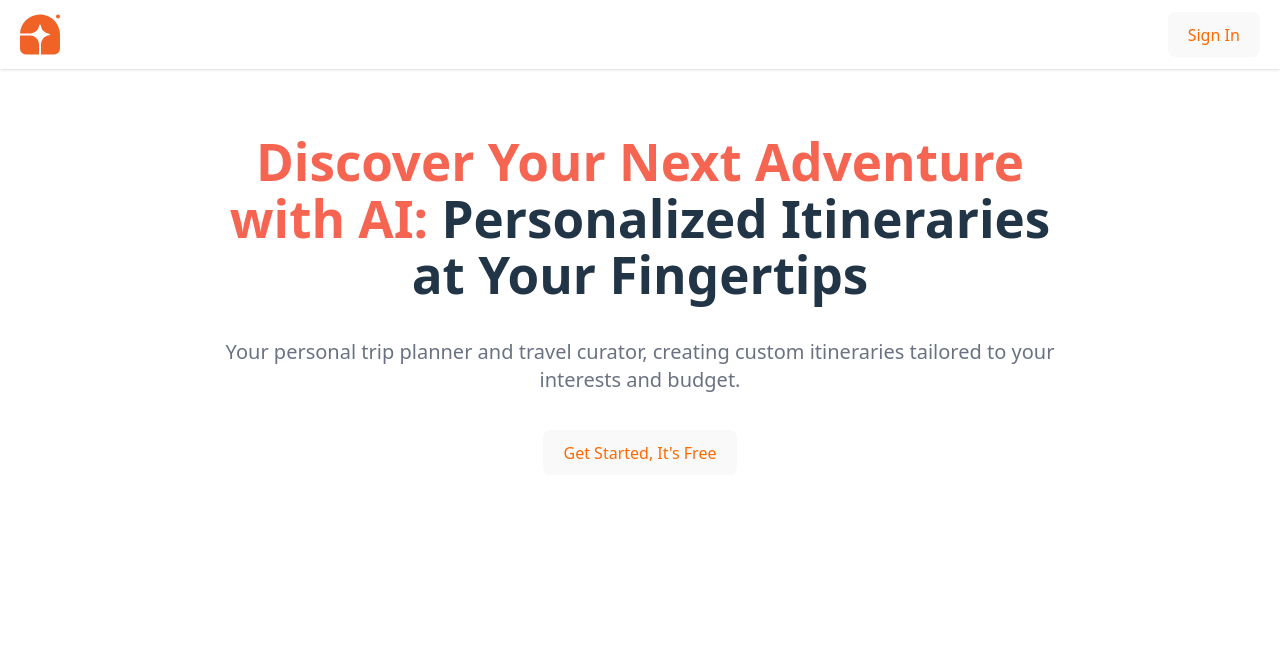
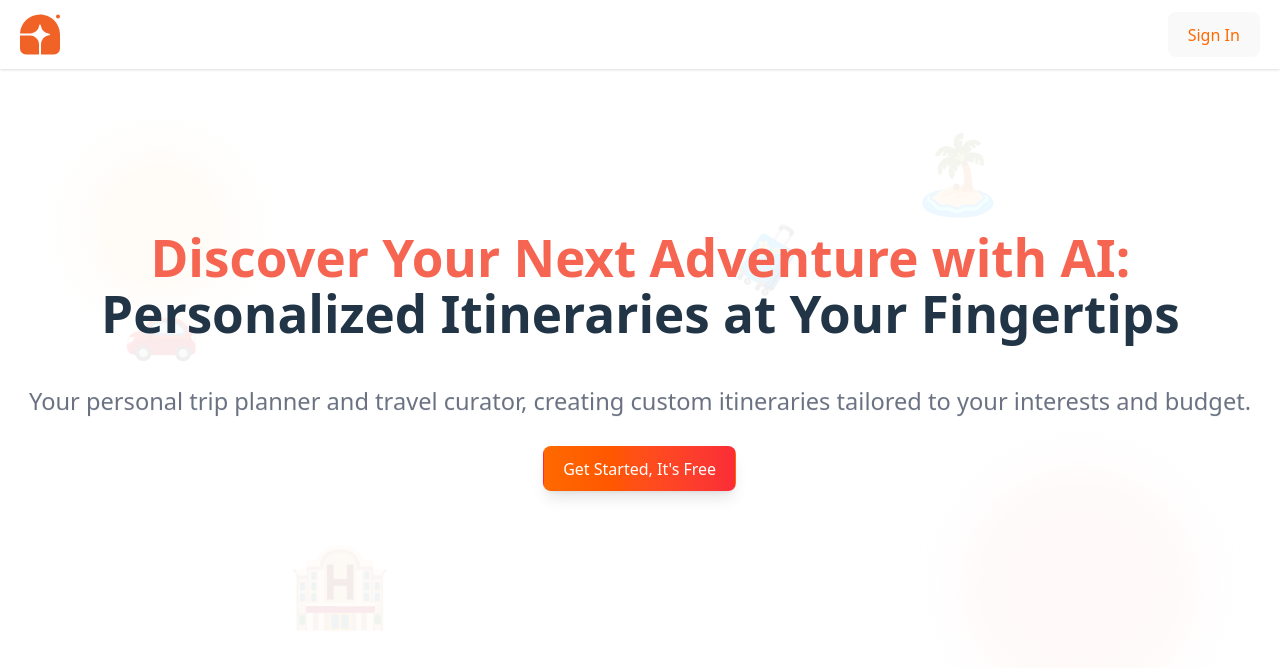
Before and after one commit to Amankr200/AI-TRAVEL-PLANNER, a React (Vite) app: page / in a window 1280 px wide. Shown: the top 668 px of the page. Built offline with nearby package versions, Linux system fonts and the light colour scheme; no server answers.

Commit message:
ui enhanced

```diff
--- a/package.json
+++ b/package.json
@@ -18,6 +18,7 @@
     "react-dom": "^19.0.0",
     "react-google-places-autocomplete": "^4.1.0",
     "react-router-dom": "^7.3.0",
+    "react-spring": "^9.7.5",
     "shadcn": "^2.3.0",
     "tailwindcss": "^4.0.14"
   },
--- a/src/assets/components/custom/Hero.jsx
+++ b/src/assets/components/custom/Hero.jsx
@@ -1,18 +1,151 @@
-import React from "react";
+import React, { useState, useEffect } from "react";
 import { Link } from "react-router-dom";
+import { useSpring, animated, config, useTrail } from 'react-spring';
+
+const TravelIcons = () => {
+  const icons = ["✈️", "🚗", "🏝️", "🏨", "🧳", "🗺️"];
+  const [currentIcon, setCurrentIcon] = useState(0);
+
+  useEffect(() => {
+    const interval = setInterval(() => {
+      setCurrentIcon((prev) => (prev + 1) % icons.length);
+    }, 3000); // Change icon every 3 seconds
+    return () => clearInterval(interval);
+  }, [icons.length]);
+
+  const trails = useTrail(icons.length * 2, { // Increase the number of icons
+    from: { transform: "scale(0)", opacity: 0 },
+    to: { transform: "scale(1.5)", opacity: 0.08 },
+    config: { mass: 2, tension: 180, friction: 24 },
+  });
+
+  return (
+    <div className="absolute w-full h-full overflow-hidden pointer-events-none">
+      {trails.map((props, index) => (
+        <animated.div
+          key={index}
+          style={{
+            ...props,
+            position: "absolute",
+            fontSize: `${Math.random() * 2 + 2}rem`,
+            left: `${Math.random() * 100}%`, // Use full screen width
+            top: `${Math.random() * 100}%`, // Use full screen height
+            zIndex: -1,
+          }}
+        >
+          {icons[(currentIcon + index) % icons.length]}
+        </animated.div>
+      ))}
+    </div>
+  );
+};
 
 function Hero() {
+  const [isVisible, setIsVisible] = useState(false);
+
+  useEffect(() => {
+    setIsVisible(true);
+  }, []);
+
+  const fadeIn = useSpring({
+    opacity: isVisible ? 1 : 0,
+    transform: isVisible ? 'translateY(0)' : 'translateY(-50px)',
+    config: { tension: 200, friction: 20 },
+    delay: 200,
+  });
+
+  const titleAnimation = useSpring({
+    from: {
+      transform: 'perspective(1000px) rotateX(30deg) translateZ(-100px)',
+      opacity: 0
+    },
+    to: {
+      transform: 'perspective(1000px) rotateX(0deg) translateZ(0px)',
+      opacity: 1
+    },
+    config: config.gentle,
+    delay: 300,
+  });
+
+  const floatAnimation = useSpring({
+    from: { transform: 'translateY(10px) translateZ(-20px)' },
+    to: async (next) => {
+      while (true) {
+        await next({
+          transform: 'translateY(-10px) translateZ(0px)',
+          config: { duration: 2500 }
+        });
+        await next({
+          transform: 'translateY(10px) translateZ(-20px)',
+          config: { duration: 2500 }
+        });
+      }
+    },
+  });
+
+  const buttonAnimation = useSpring({
+    from: {
+      transform: 'perspective(1000px) scale(0.9) rotateX(20deg) translateZ(-50px)',
+      opacity: 0
+    },
+    to: {
+      transform: 'perspective(1000px) scale(1) rotateX(0deg) translateZ(0px)',
+      opacity: 1
+    },
+    config: { tension: 300, friction: 10 },
+    delay: 800,
+  });
+
+  const parallaxBg = useSpring({
+    from: { transform: 'translateY(0px)' },
+    to: async (next) => {
+      while (true) {
+        await next({
+          transform: 'translateY(-20px)',
+          config: { duration: 3000 }
+        });
+        await next({
+          transform: 'translateY(0px)',
+          config: { duration: 3000 }
+        });
+      }
+    },
+  });
+
   return (
-    <div className='flex flex-col items-center mx-56 gap-9'>
-      <h1 className='font-extrabold text-[50px] text-center mt-16'>
-        <span className='text-[#f56551]'>Discover Your Next Adventure with AI:</span> Personalized Itineraries at Your Fingertips
-      </h1>
-      <p className='text-xl text-gray-500 text-center'>
+    <div
+      className='relative flex flex-col items-center gap-9 min-h-[90vh] overflow-hidden'
+      style={{ perspective: "1000px", transformStyle: "preserve-3d" }}
+    >
+      <TravelIcons />
+
+      <animated.h1
+        style={titleAnimation}
+        className='font-extrabold text-[60px] text-center mt-40 relative'
+      >
+        <span className='text-[#f56551]'>Discover Your Next Adventure with AI:</span> <br></br>Personalized Itineraries at Your Fingertips
+      </animated.h1>
+
+      <animated.p
+        style={floatAnimation}
+        className='text-2xl text-gray-500 text-center relative' // Increased text size
+      >
         Your personal trip planner and travel curator, creating custom itineraries tailored to your interests and budget.
-      </p>
+      </animated.p>
+
       <Link to={'/create-trip'}>
-        <button className="text-orange-500">Get Started, It's Free</button>
+        <animated.button
+          style={buttonAnimation}
+          className="bg-gradient-to-r from-orange-500 to-red-500 text-white font-bold py-3 px-8 rounded-full shadow-lg hover:shadow-xl transform transition-all duration-300 hover:scale-105 hover:translate-y-[-5px]"
+        >
+          Get Started, It's Free
+        </animated.button>
       </Link>
+
+      <animated.div style={parallaxBg} className="absolute inset-0 z-[-2]">
+        <div className="absolute top-20 left-20 w-40 h-40 bg-orange-100 rounded-full opacity-20 blur-xl"></div>
+        <div className="absolute bottom-20 right-20 w-60 h-60 bg-red-100 rounded-full opacity-20 blur-xl"></div>
+      </animated.div>
     </div>
   );
 }
```
Also changed, not shown: 1 other file (tests, documents, lock files or other folders).
